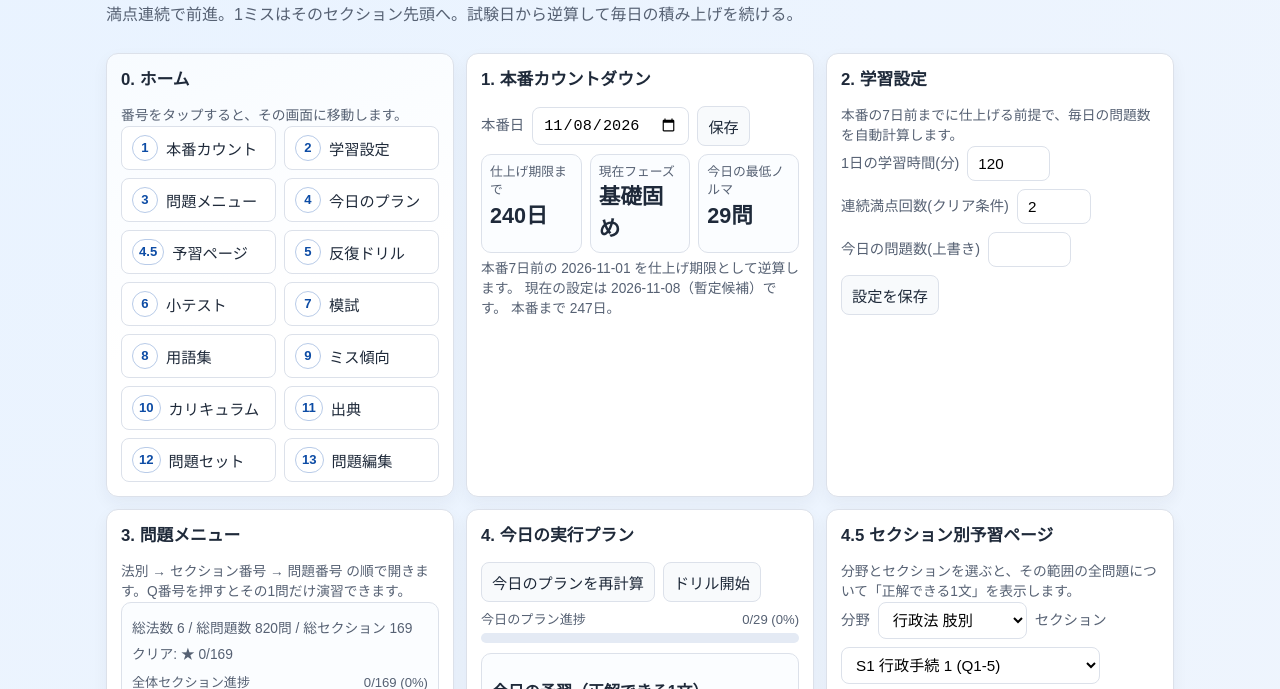
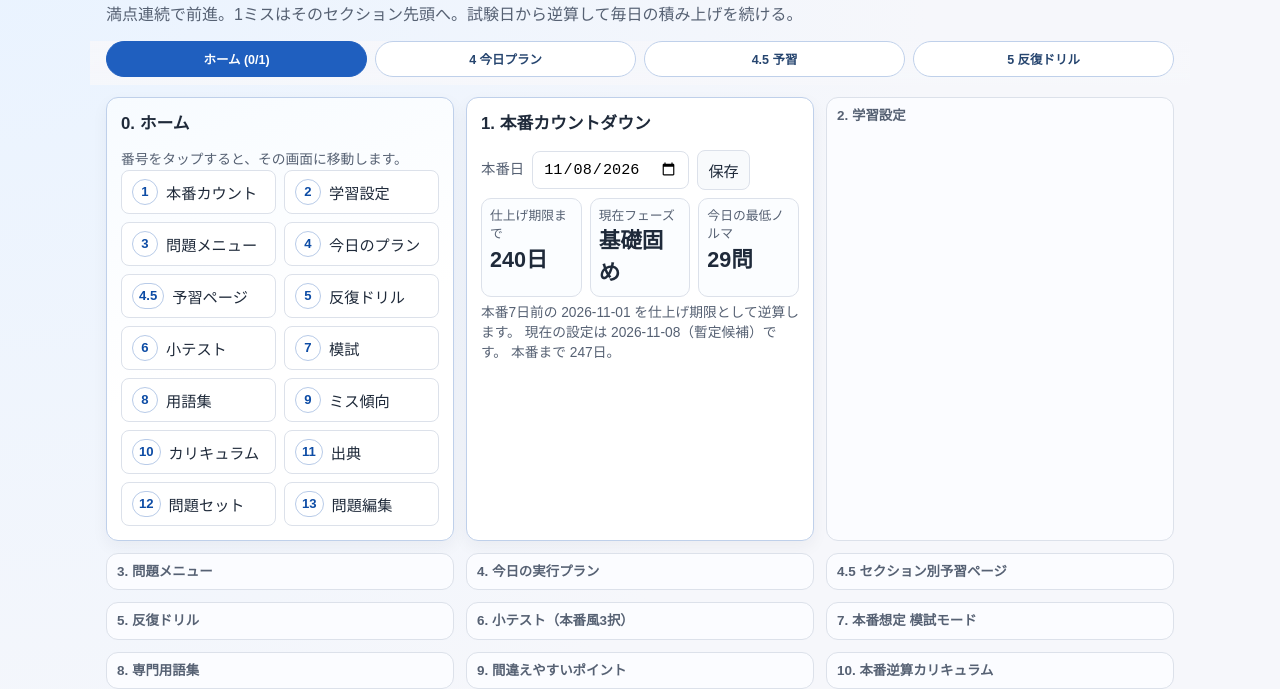
Before and after one commit to ut6119/gyosei-exam-coach, a plain HTML site: page index.html in a window 1280 px wide. Shown: the part 70-759 px from the top of the page. Drawn offline with Linux system fonts and the light colour scheme.

Commit message:
Align drill gauge with today plan and add focus tabs

```diff
--- a/app.js
+++ b/app.js
@@ -5,6 +5,20 @@
   const RESEARCH_UPDATED_AT = "2026-03-06";
   const COMPLETE_BUFFER_DAYS = 7;
   const SECTION_CLEAR_TARGET = 5;
+  const FOCUS_TABS = ["home", "today", "primer", "drill"];
+  const FOCUS_TAB_TARGETS = {
+    home: ["homeCard", "dashboardCard"],
+    today: ["todayPlanCard"],
+    primer: ["primerBookCard"],
+    drill: ["drillCard"]
+  };
+  const FOCUS_TAB_BY_CARD = {
+    homeCard: "home",
+    dashboardCard: "home",
+    todayPlanCard: "today",
+    primerBookCard: "primer",
+    drillCard: "drill"
+  };
 
   const OFFICIAL_SPEC_TEXT = "公式情報ベース: 試験時間180分(13:00-16:00) / 出題60問(法令等46問+基礎知識14問) / 合格基準: 法令等122点以上・基礎知識24点以上・総得点180点以上";
 
@@ -902,6 +916,9 @@
         topicId: topics[0].id,
         questionNo: 1,
         message: ""
+      },
+      ui: {
+        activeTab: "home"
       }
     };
   }
@@ -950,6 +967,7 @@
     state.trainingCycle = state.trainingCycle && typeof state.trainingCycle === "object"
       ? state.trainingCycle
       : defaultTrainingCycle();
+    state.ui = state.ui && typeof state.ui === "object" ? state.ui : { activeTab: "home" };
     state.primerView = state.primerView && typeof state.primerView === "object"
       ? state.primerView
       : fresh.primerView;
@@ -1053,6 +1071,7 @@
       Math.round(Number(state.trainingCycle.sectionClearsSinceMiniTest) || 0)
     );
     state.trainingCycle.pendingMiniTest = Boolean(state.trainingCycle.pendingMiniTest);
+    state.ui.activeTab = normalizeFocusTab(state.ui.activeTab);
 
     for (const topic of state.topics) {
       if (!state.progress[topic.id]) {
@@ -1222,6 +1241,7 @@
   }
 
   function bindEvents() {
+    byId("focusTabBar").addEventListener("click", onFocusTabClick);
     byId("homeNavGrid").addEventListener("click", onHomeNavClick);
     byId("saveExamDateBtn").addEventListener("click", onSaveExamDate);
     byId("saveSettingsBtn").addEventListener("click", onSaveSettings);
@@ -1281,7 +1301,82 @@
     if (!card) {
       return;
     }
+    const tabKey = FOCUS_TAB_BY_CARD[cardId];
+    if (tabKey) {
+      setFocusTab(tabKey, { save: true, scroll: false });
+    }
     card.scrollIntoView({ behavior: "smooth", block: "start" });
+  }
+
+  function onFocusTabClick(event) {
+    const target = event.target;
+    if (!(target instanceof HTMLElement)) {
+      return;
+    }
+    const button = target.closest("button[data-tab]");
+    if (!(button instanceof HTMLButtonElement)) {
+      return;
+    }
+    const tabKey = normalizeFocusTab(button.dataset.tab);
+    setFocusTab(tabKey, { save: true, scroll: true });
+  }
+
+  function normalizeFocusTab(tabKey) {
+    const picked = String(tabKey || "home");
+    if (FOCUS_TABS.includes(picked)) {
+      return picked;
+    }
+    return "home";
+  }
+
+  function getFocusTabCards(tabKey) {
+    const safeTab = normalizeFocusTab(tabKey);
+    const targets = FOCUS_TAB_TARGETS[safeTab];
+    return Array.isArray(targets) && targets.length > 0 ? targets : FOCUS_TAB_TARGETS.home;
+  }
+
+  function setFocusTab(tabKey, options = {}) {
+    const safeTab = normalizeFocusTab(tabKey);
+    state.ui.activeTab = safeTab;
+    if (options.save !== false) {
+      saveState();
+    }
+    applyFocusTabLayout(Boolean(options.scroll));
+  }
+
+  function applyFocusTabLayout(shouldScroll) {
+    const safeTab = normalizeFocusTab(state.ui.activeTab);
+    const expandedIds = new Set(getFocusTabCards(safeTab));
+    const cards = document.querySelectorAll(".grid .card");
+    for (const card of cards) {
+      if (!(card instanceof HTMLElement)) {
+        continue;
+      }
+      const isFocused = expandedIds.has(card.id);
+      card.classList.toggle("isFocused", isFocused);
+      card.classList.toggle("isCompact", !isFocused);
+    }
+
+    const tabButtons = document.querySelectorAll(".focusTabBtn");
+    for (const button of tabButtons) {
+      if (!(button instanceof HTMLButtonElement)) {
+        continue;
+      }
+      const isActive = normalizeFocusTab(button.dataset.tab) === safeTab;
+      button.classList.toggle("active", isActive);
+      button.setAttribute("aria-selected", isActive ? "true" : "false");
+    }
+
+    document.body.dataset.focusTab = safeTab;
+
+    if (!shouldScroll) {
+      return;
+    }
+    const firstCardId = getFocusTabCards(safeTab)[0];
+    const targetCard = firstCardId ? document.getElementById(firstCardId) : null;
+    if (targetCard) {
+      targetCard.scrollIntoView({ behavior: "smooth", block: "start" });
+    }
   }
 
   function onSaveExamDate() {
@@ -2482,6 +2577,7 @@
     renderPitfalls();
     renderCurriculum();
     renderResearch();
+    applyFocusTabLayout(false);
     ensureMockTimer();
   }
 
@@ -2784,6 +2880,10 @@
     }
   }
 
+  function getTodayPlannedCount() {
+    return state.todayPlan.tasks.reduce((sum, task) => sum + Math.max(0, Number(task.count) || 0), 0);
+  }
+
   function renderPrimerBook() {
     const topicSelect = byId("primerTopicSelect");
     const sectionSelect = byId("primerSectionSelect");
@@ -2839,18 +2939,16 @@
     const resultInline = byId("drillResultInline");
     const resultBadge = byId("drillResultBadge");
     const explanationAccordion = byId("drillExplanationAccordion");
-    const today = todayISO();
     const doneCount = state.drill.queue.length > 0
       ? Math.min(state.drill.pointer, state.drill.queue.length)
       : 0;
+    const todayPlannedCount = getTodayPlannedCount();
     byId("drillRuleTop").textContent = `ルール: 各セクションを${state.settings.targetPerfectRounds}回連続満点でクリア。不正解でそのセクション先頭へ戻る。`;
 
     if (state.drill.active) {
       setGauge("drillGaugeFill", "drillGaugeLabel", doneCount, state.drill.queue.length, "0%");
-    } else if (state.drill.startedAt === today && state.drill.queue.length > 0) {
-      setGauge("drillGaugeFill", "drillGaugeLabel", doneCount, state.drill.queue.length, "0%");
     } else {
-      setGauge("drillGaugeFill", "drillGaugeLabel", 0, 0, "未開始");
+      setGauge("drillGaugeFill", "drillGaugeLabel", 0, todayPlannedCount, "未開始");
     }
 
     if (!state.drill.active) {
--- a/index.html
+++ b/index.html
@@ -11,6 +11,13 @@
       <h1>行政書士 合格ループコーチ</h1>
       <p>満点連続で前進。1ミスはそのセクション先頭へ。試験日から逆算して毎日の積み上げを続ける。</p>
     </header>
+
+    <nav id="focusTabBar" class="focusTabBar" aria-label="主要タブ">
+      <button type="button" class="focusTabBtn" data-tab="home" aria-selected="true">ホーム (0/1)</button>
+      <button type="button" class="focusTabBtn" data-tab="today" aria-selected="false">4 今日プラン</button>
+      <button type="button" class="focusTabBtn" data-tab="primer" aria-selected="false">4.5 予習</button>
+      <button type="button" class="focusTabBtn" data-tab="drill" aria-selected="false">5 反復ドリル</button>
+    </nav>
 
     <main class="grid">
       <section class="card" id="homeCard">
--- a/styles.css
+++ b/styles.css
@@ -37,6 +37,37 @@ body {
   color: var(--muted);
 }
 
+.focusTabBar {
+  max-width: 1100px;
+  margin: 0 auto;
+  padding: 0 16px 8px;
+  display: grid;
+  grid-template-columns: repeat(4, minmax(0, 1fr));
+  gap: 8px;
+  position: sticky;
+  top: 0;
+  z-index: 40;
+  background: linear-gradient(180deg, rgba(246, 247, 251, 0.97), rgba(246, 247, 251, 0.88));
+  backdrop-filter: blur(2px);
+}
+
+.focusTabBtn {
+  border-radius: 999px;
+  padding: 8px 10px;
+  font-size: 0.78rem;
+  font-weight: 700;
+  border-color: #bfd0ea;
+  background: #ffffff;
+  color: #26456f;
+  white-space: nowrap;
+}
+
+.focusTabBtn.active {
+  border-color: #1f5fbf;
+  background: #1f5fbf;
+  color: #ffffff;
+}
+
 .grid {
   max-width: 1100px;
   margin: 0 auto;
@@ -52,6 +83,27 @@ body {
   border-radius: 12px;
   padding: 14px;
   box-shadow: 0 6px 16px rgba(31, 42, 58, 0.05);
+}
+
+.card.isFocused {
+  order: -20;
+  border-color: #bfd0ea;
+}
+
+.card.isCompact {
+  padding: 8px 10px;
+  background: #fbfcff;
+  box-shadow: none;
+}
+
+.card.isCompact > :not(h2) {
+  display: none !important;
+}
+
+.card.isCompact h2 {
+  margin: 0;
+  font-size: 0.84rem;
+  color: var(--muted);
 }
 
 #homeCard {
@@ -694,6 +746,17 @@ footer {
 }
 
 @media (max-width: 720px) {
+  .focusTabBar {
+    grid-template-columns: repeat(2, minmax(0, 1fr));
+    gap: 6px;
+    padding: 2px 12px 8px;
+  }
+
+  .focusTabBtn {
+    font-size: 0.74rem;
+    padding: 8px 8px;
+  }
+
   .grid {
     grid-template-columns: 1fr;
   }
```
